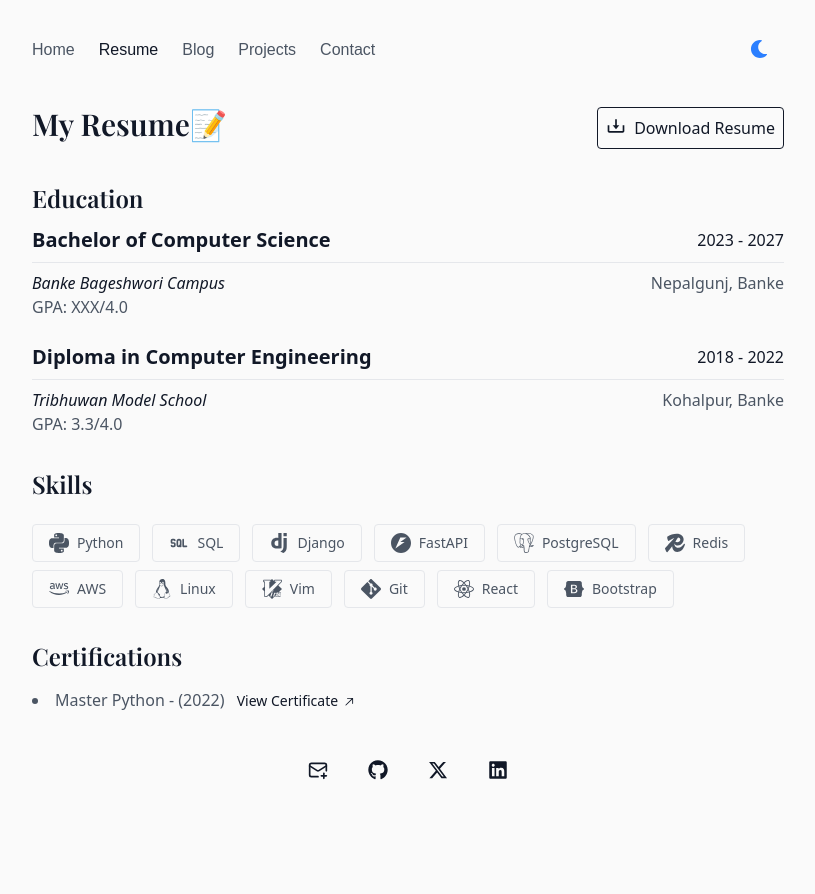
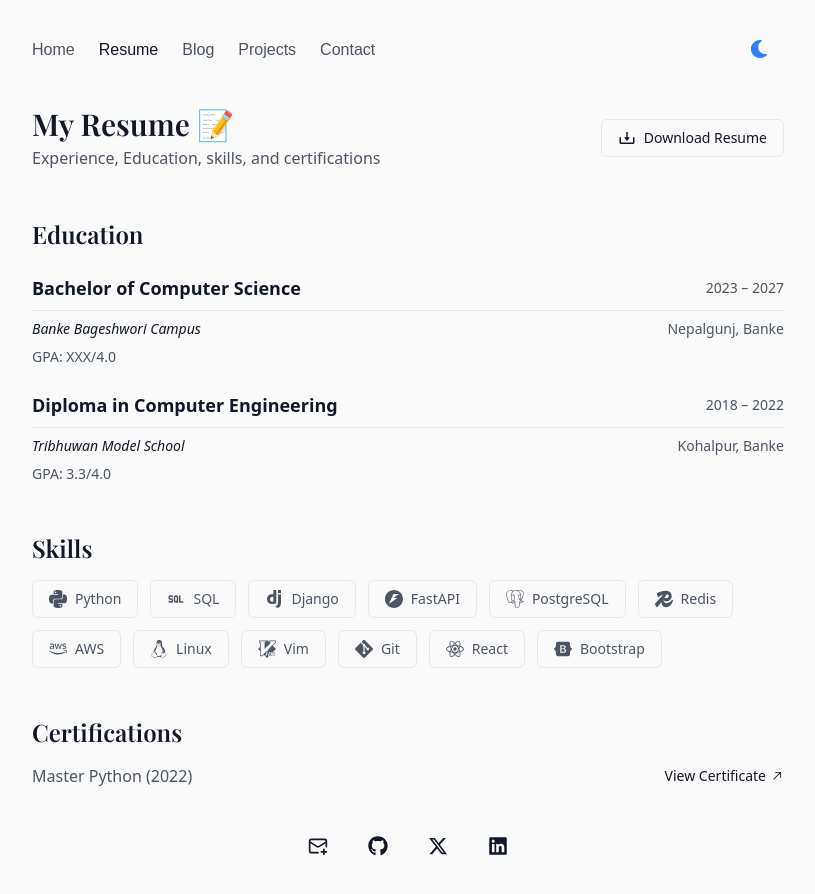
Before and after one commit to thepradipthapa/pradipthapa.net, a Next.js app: page /resume in a window 1280 px wide. Shown: the top 894 px of the page, without its empty margins (232-1047 px from the left). Before the commit the page ends 828 px from the top, so only its background shows below. Built offline with nearby package versions, Linux system fonts and the light colour scheme; a web font is replaced by a local one.

Commit message:
reafactor: enhance resume page frontend style

```diff
--- a/src/app/resume/page.tsx
+++ b/src/app/resume/page.tsx
@@ -4,108 +4,138 @@ import Link from "next/link";
 import { GoArrowUpRight } from "react-icons/go";
 import { BiDownload } from "react-icons/bi";
 
+export const metadata: Metadata = {
+  title: "Resume | Pradip Thapa",
+  description: "Explore the resume of Pradip Thapa – Backend Developer",
+};
 
-export const metadata: Metadata = {
-  title: "Resume",
-  description:
-    "Explore the resume of Pradip Thapa – Backend Developer",
-};
 export default function Resume() {
   return (
+    <section className="space-y-12">
+      {/* Header */}
+      <header className="flex flex-wrap items-center justify-between gap-4">
         <div>
-      {/* Heading */}
-      <div className="flex justify-between items-center flex-wrap">
-        <h1 className="text-3xl font-heading font-semibold mb-2 text-primary-light dark:text-primary-dark">
-           My Resume📝
+          <h1 className="text-3xl font-heading font-semibold text-primary-light dark:text-primary-dark">
+            My Resume 📝
           </h1>
+          <p className="mt-1 text-secondary-light dark:text-secondary-dark">
+            Experience, Education, skills, and certifications
+          </p>
+        </div>
+
         <Link
           href="https://pradipthapa.net"
           target="_blank"
-          className="flex border px-2 py-2 gap-2 rounded text-primary-light dark:text-primary-dark"
+          className="inline-flex items-center gap-2 rounded-md border
+          border-border-light dark:border-border-dark
+          px-4 py-2 text-sm font-medium
+          text-primary-light dark:text-primary-dark
+          hover:bg-surface-light dark:hover:bg-surface-dark
+          transition"
         >
-        <BiDownload className="text-xl"/>  Download Resume
+          <BiDownload className="text-lg" />
+          Download Resume
         </Link>
+      </header>
+
+      {/* Education */}
+      <section id="education" className="card space-y-6">
+        <h2 className="text-2xl font-heading font-semibold text-primary-light dark:text-primary-dark">
+          Education
+        </h2>
+
+        {portfolioData.education.map((edu) => (
+          <div key={edu.id} className="space-y-2">
+            <div className="flex flex-wrap items-center justify-between gap-2 border-b pb-2 border-border-light dark:border-border-dark">
+              <h3 className="text-lg font-semibold text-primary-light dark:text-primary-dark">
+                {edu.degree}
+              </h3>
+              <span className="text-sm text-secondary-light dark:text-secondary-dark">
+                {edu.startYear} – {edu.endYear}
+              </span>
             </div>
 
-      {/*  Education */}
-      <div id="education" className="mt-8 text-primary-light dark:text-primary-dark">
-        <h2 className="text-2xl font-heading font-semibold">Education</h2>
-        <div className="mt-3 space-y-6">
-          {portfolioData.education.map((edu) => (
-            <div key={edu.id}>
-              <div className="flex flex-wrap justify-between items-center border-b pb-2 border-border-light dark:border-border-dark">
-                <h3 className="text-xl font-semibold">{edu.degree}</h3>
-                <p className="text-primary-light dark:text-primary-dark">
-                  {edu.startYear} - {edu.endYear}
+            <div className="flex flex-wrap items-center justify-between text-sm">
+              <p className="italic text-primary-light dark:text-primary-dark">{edu.institution}</p>
+              <p className="text-secondary-light dark:text-secondary-dark">
+                {edu.location}
               </p>
             </div>
-              <div className="flex flex-wrap justify-between items-center mt-2">
-                <p className="italic">{edu.institution}</p>
-                <p className="text-secondary-light dark:text-secondary-dark">{edu.location}</p>
-              </div>
+
             {edu.gpa && (
-                <p className="text-secondary-light dark:text-secondary-dark">GPA: {edu.gpa}</p>
+              <p className="text-sm text-secondary-light dark:text-secondary-dark">
+                GPA: {edu.gpa}
+              </p>
             )}
+
             {edu.description && (
-                <p className="text-secondary-light dark:text-secondary-dark mt-1">{edu.description}</p>
+              <p className="text-sm text-secondary-light dark:text-secondary-dark">
+                {edu.description}
+              </p>
             )}
           </div>
         ))}
-        </div>
-      </div>
-
+      </section>
 
       {/* Skills */}
-      <div id="skills" className="mt-8">
-        <h2 className="text-2xl font-heading font-semibold text-primary-light dark:text-primary-dark">
+      <section id="skills" className="card">
+        <h2 className="text-2xl font-heading font-semibold mb-4 text-primary-light dark:text-primary-dark">
           Skills
         </h2>
-        <div className="mt-4 flex flex-wrap">
+
+        <div className="flex flex-wrap gap-3">
           {portfolioData.skills.map((skill, index) => {
             const Icon = skill.icon;
             return (
               <span
                 key={index}
-                className="flex items-center gap-2 px-4 py-2 rounded text-sm border border-border-light dark:border-border-dark mt-2 me-3 text-secondary-light dark:text-secondary-dark"
+                className="inline-flex items-center gap-2 rounded-md border
+                border-border-light dark:border-border-dark
+                px-4 py-2 text-sm
+                text-secondary-light dark:text-secondary-dark
+                hover:text-primary-light dark:hover:text-primary-dark
+                hover:border-primary-light dark:hover:border-primary-dark
+                transition"
               >
-                {Icon && <Icon className="text-xl" />}
+                {Icon && <Icon className="text-lg" />}
                 {skill.title}
               </span>
             );
           })}
         </div>
-      </div>
-
+      </section>
 
       {/* Certifications */}
-      <div id="awards-certifications" className="mt-8">
-        <h2 className="text-2xl font-heading font-semibold text-primary-light dark:text-primary-dark">
+      <section id="certifications" className="card">
+        <h2 className="text-2xl font-heading font-semibold mb-4 text-primary-light dark:text-primary-dark">
           Certifications
         </h2>
-        <div className="mt-4">
-          <ul className="list-disc list-inside">
+
+        <ul className="space-y-3">
           {portfolioData.certifications.map((cert) => (
             <li
               key={cert.id}
-                className="text-secondary-light dark:text-secondary-dark mb-2"
+              className="flex flex-wrap items-center justify-between gap-2"
             >
-                {cert.title} - ({cert.year}){" "}
+              <span className="text-secondary-light dark:text-secondary-dark">
+                {cert.title} {cert.year && `(${cert.year})`}
+              </span>
+
               {cert.url && (
                 <Link
                   href={cert.url}
                   target="_blank"
-                    className="px-2 py-1 text-primary-light dark:text-primary-dark text-sm hover:underline"
+                  className="inline-flex items-center gap-1 text-sm
+                  text-primary-light dark:text-primary-dark
+                  hover:underline"
                 >
-                    View Certificate <GoArrowUpRight className="inline-block" />
+                  View Certificate <GoArrowUpRight />
                 </Link>
               )}
             </li>
           ))}
         </ul>
-        </div>
-</div>
-
-
-    </div>
+      </section>
+    </section>
   );
 }
--- a/src/data/portfolio.data.ts
+++ b/src/data/portfolio.data.ts
@@ -64,7 +64,7 @@ export const portfolioData: PortfolioData = {
     title: "LiveChat-Realtime Chat Application",
     description:
       "Full Stack real-time chat Application.",
-    techStack: ["Django", "DRF", "PostgreSQL", "Redis", "WebSocket","NextJS","Docker"],
+    techStack: ["Django", "DRF", "PostgreSQL", "Redis", "WebSocket","Next.js","TypeScript","Docker"],
     features: [
       "OTP based Login with JWT authentication",
       "Private, Publice Chat with Websocket",
```
Lines whose indentation alone changed are shown as unchanged.
